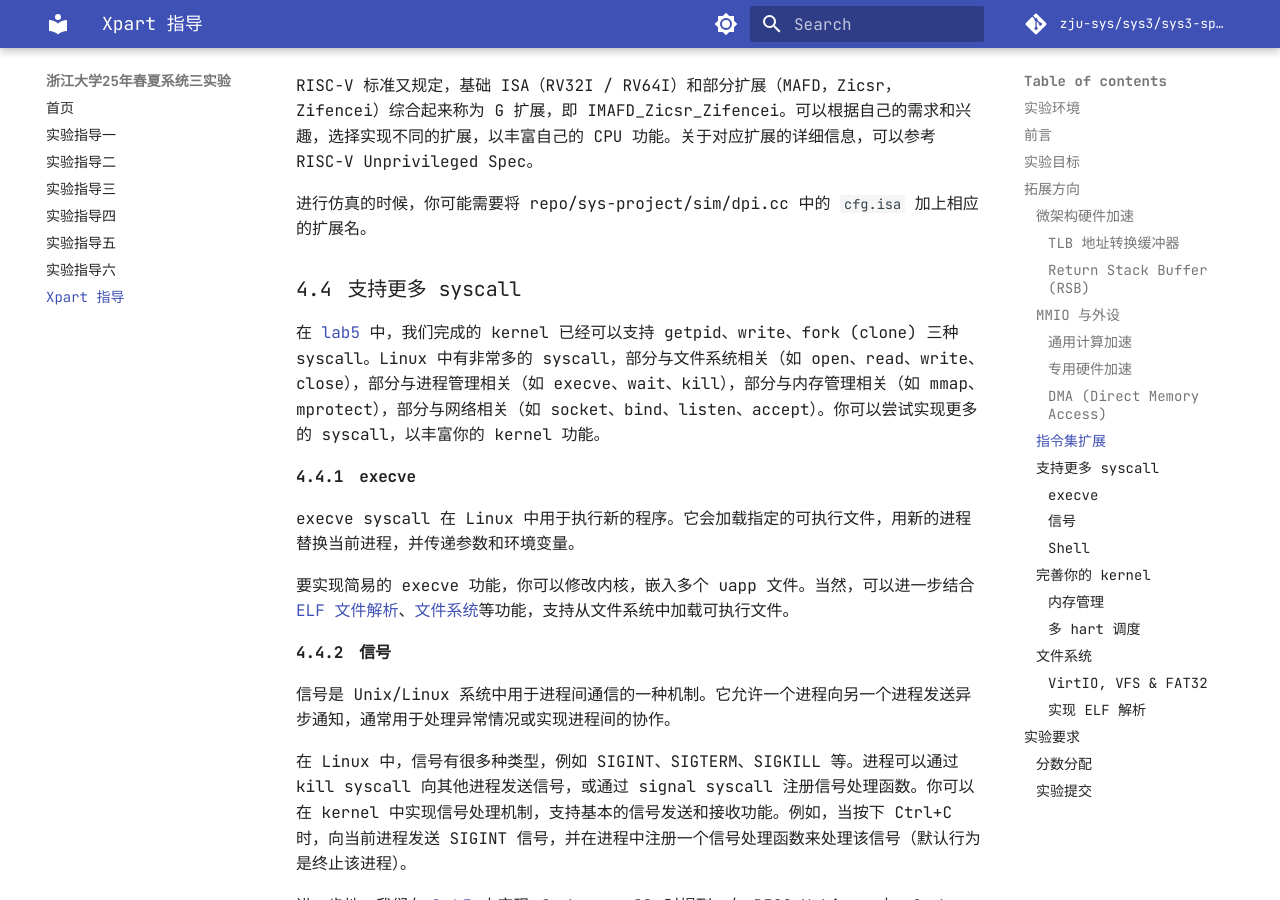
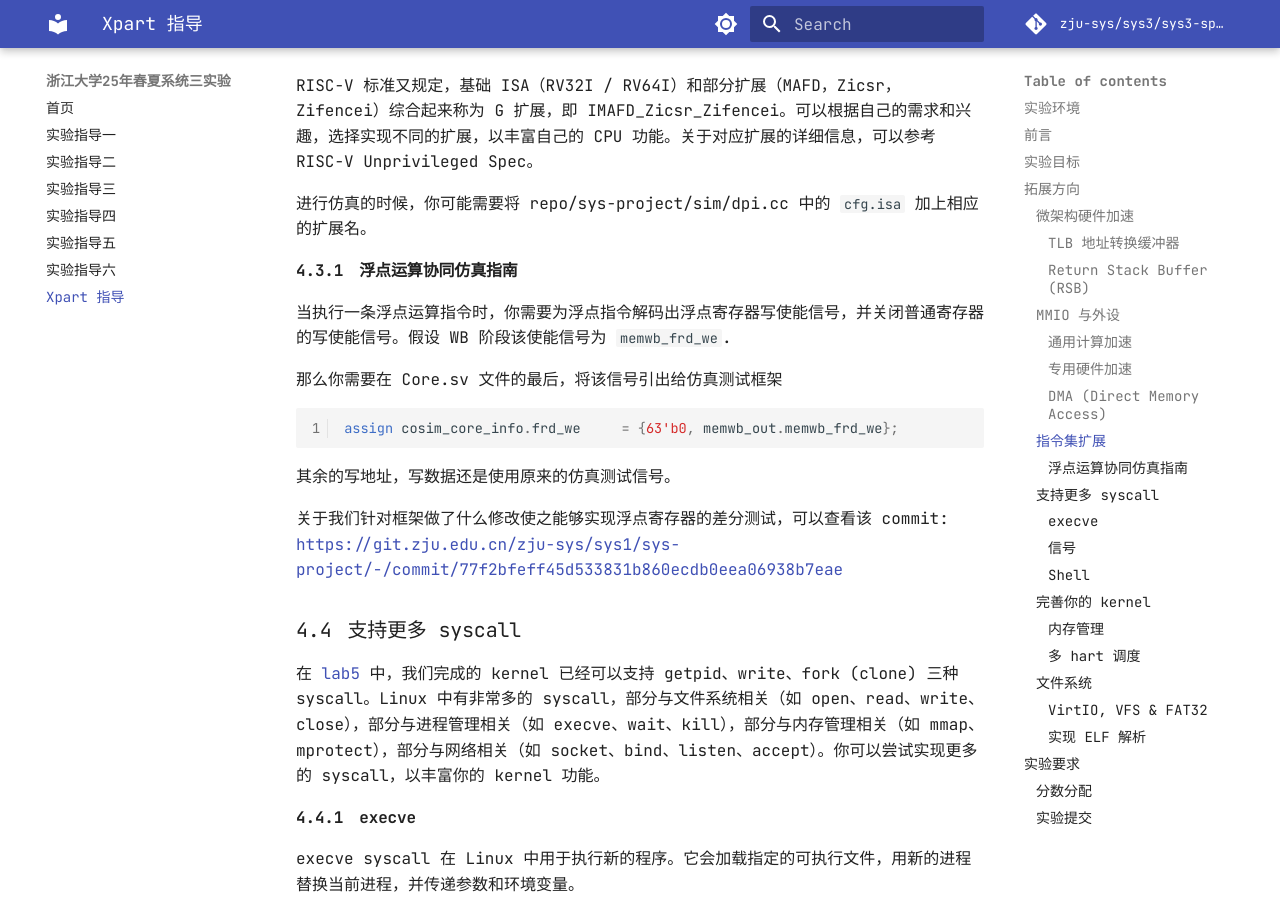
Before and after one commit to ZZC071212/computer_system, an MkDocs documentation site: the page built from docs/xpart.md, in a window 1280 px wide and 900 px high, scrolled down 4161 px. Built offline with MkDocs 1.6.1 and Material for MkDocs 9.7.7, drawn with Linux system fonts in a browser that asks for light colours; some web fonts are replaced.

Commit message:
docs: lab6 F extendsion illustration

````diff
--- a/docs/xpart.md
+++ b/docs/xpart.md
@@ -134,6 +134,20 @@ RISC-V 标准又规定，基础 ISA（RV32I / RV64I）和部分扩展（MAFD，Z
 
 进行仿真的时候，你可能需要将 repo/sys-project/sim/dpi.cc 中的 `cfg.isa` 加上相应的扩展名。
 
+#### 浮点运算协同仿真指南
+
+当执行一条浮点运算指令时，你需要为浮点指令解码出浮点寄存器写使能信号，并关闭普通寄存器的写使能信号。假设 WB 阶段该使能信号为 `memwb_frd_we`.
+
+那么你需要在 Core.sv 文件的最后，将该信号引出给仿真测试框架
+
+```verilog
+assign cosim_core_info.frd_we     = {63'b0, memwb_out.memwb_frd_we};
+```
+
+其余的写地址，写数据还是使用原来的仿真测试信号。
+
+关于我们针对框架做了什么修改使之能够实现浮点寄存器的差分测试，可以查看该 commit: https://git.zju.edu.cn/zju-sys/sys1/sys-project/-/commit/77f2bfeff45d533831b860ecdb0eea06938b7eae
+
 ### 支持更多 syscall
 
 在 [lab5](lab5.md) 中，我们完成的 kernel 已经可以支持 getpid、write、fork (clone) 三种 syscall。Linux 中有非常多的 syscall，部分与文件系统相关（如 open、read、write、close），部分与进程管理相关（如 execve、wait、kill），部分与内存管理相关（如 mmap、mprotect），部分与网络相关（如 socket、bind、listen、accept）。你可以尝试实现更多的 syscall，以丰富你的 kernel 功能。
````
